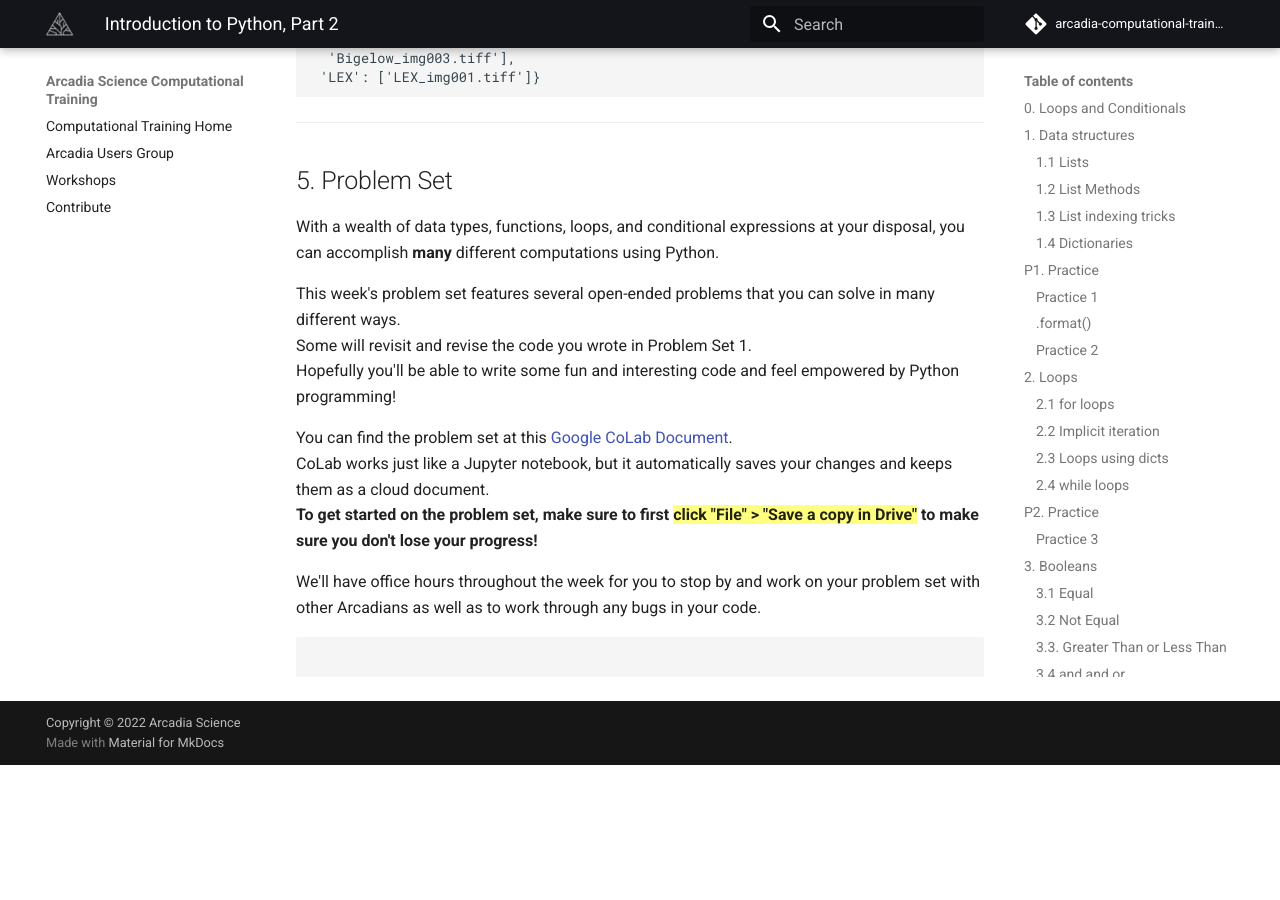
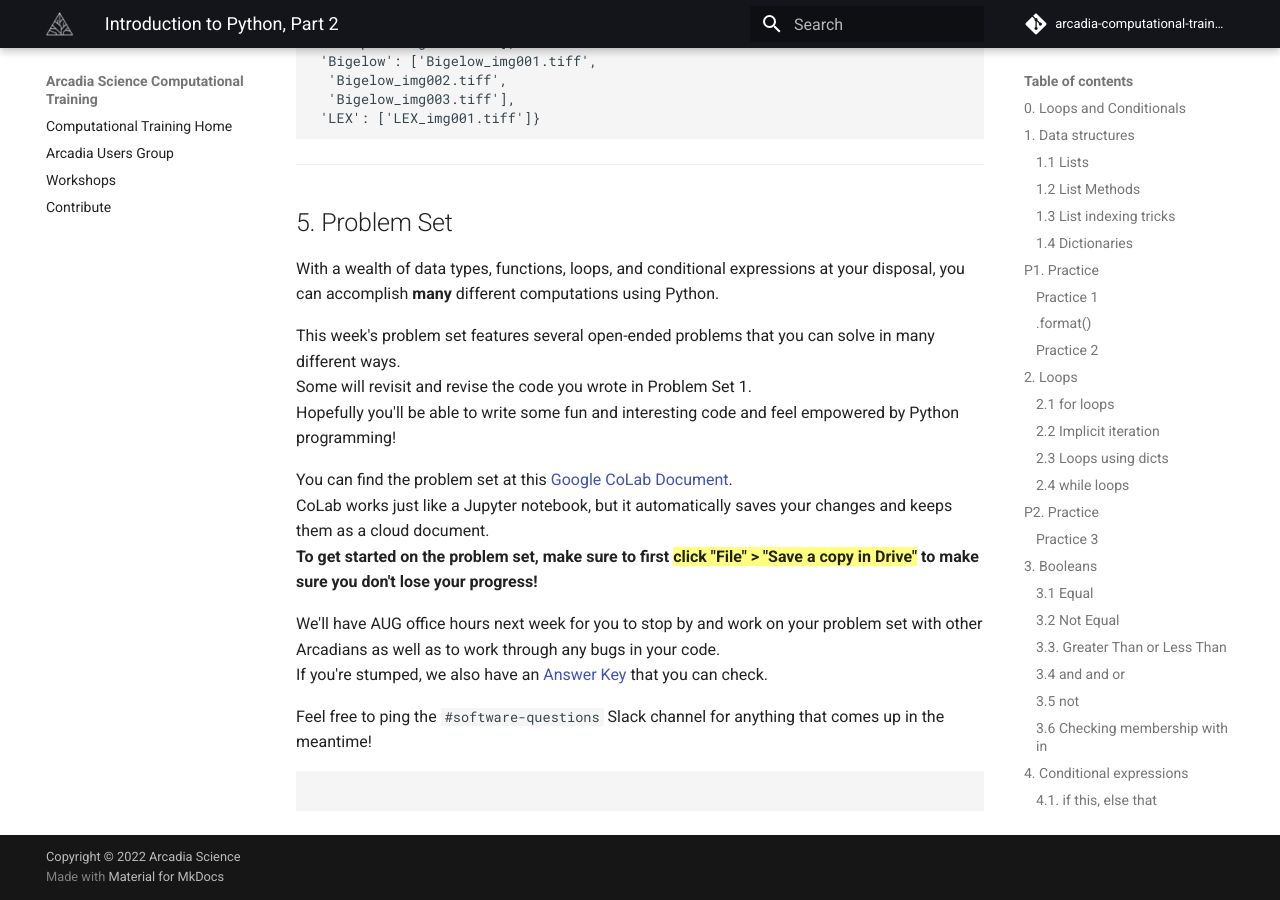
Before and after one commit to Arcadia-Science/arcadia-computational-training, an MkDocs documentation site: the page built from docs/arcadia-users-group/20230314-intro-to-python-2/lesson.md, in a window 1280 px wide and 900 px high, scrolled down 16625 px. Built offline with MkDocs 1.6.1 and Material for MkDocs 9.7.7, drawn with Linux system fonts in a browser that asks for light colours; comment, search, counter and statistics services are not loaded; before the commit the page ends 17390 px from its top, so only the background shows below that; some of the changed text lies outside the part shown.

Commit message:
updated lesson.md

````diff
--- a/docs/arcadia-users-group/20230314-intro-to-python-2/lesson.md
+++ b/docs/arcadia-users-group/20230314-intro-to-python-2/lesson.md
@@ -461,6 +461,9 @@ Let's explore using loops.
 > - Optionally, adds a prefix of the user's choice to the start of every file name.
 > - Returns a list of the new file names.
 
+> **Note:** In this case, we're performing this operation on a list of file name strings, not actual files.
+> In the next lesson, we'll talk about actually reading and writing files.
+
 <details>
 <summary> Practice 3 Sample Answer </summary>
     <br>
@@ -772,7 +775,7 @@ for value in values:
     ---
 
 
-- **`match`** **`case`**: works very similarly to an if - elif - else statement, but can be much easier to read when you have specific expected outcomes. See example [here](https://learnpython.com/blog/python-match-case-statement/).
+- **`match`** **`case`**: works very similarly to an **`if`** - **`elif`** - **`else`** statement, but can be much easier to read when you have specific expected outcomes. See example [here](https://learnpython.com/blog/python-match-case-statement/).
 
 > **NOTE:** match - case statements are still very new to Python 3.10, so Jupyter doesn't have syntax highlighting for them yet.
 
@@ -855,7 +858,10 @@ You can find the problem set at this [Google CoLab Document](https://colab.resea
 CoLab works just like a Jupyter notebook, but it automatically saves your changes and keeps them as a cloud document.
 **To get started on the problem set, make sure to first <mark>click "File" > "Save a copy in Drive"</mark> to make sure you don't lose your progress!**
 
-We'll have office hours throughout the week for you to stop by and work on your problem set with other Arcadians as well as to work through any bugs in your code.
+We'll have AUG office hours next week for you to stop by and work on your problem set with other Arcadians as well as to work through any bugs in your code.
+If you're stumped, we also have an [Answer Key](problem_set_2_answers.ipynb) that you can check.
+
+Feel free to ping the `#software-questions` Slack channel for anything that comes up in the meantime!
 
 
 ```python
````
Also changed, not shown: other parts of docs/arcadia-users-group/20230314-intro-to-python-2/lesson.md (+2 -2 lines).
